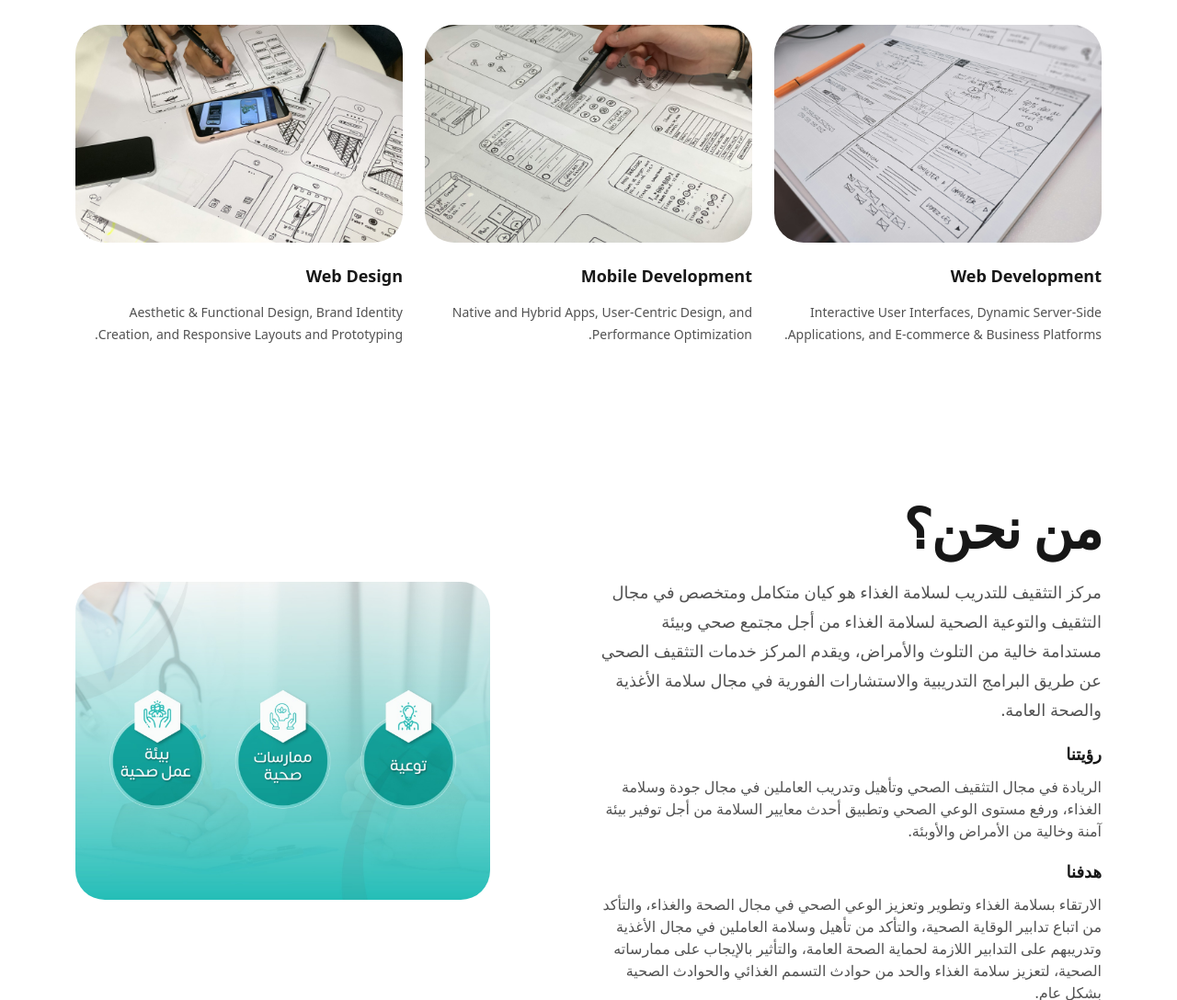
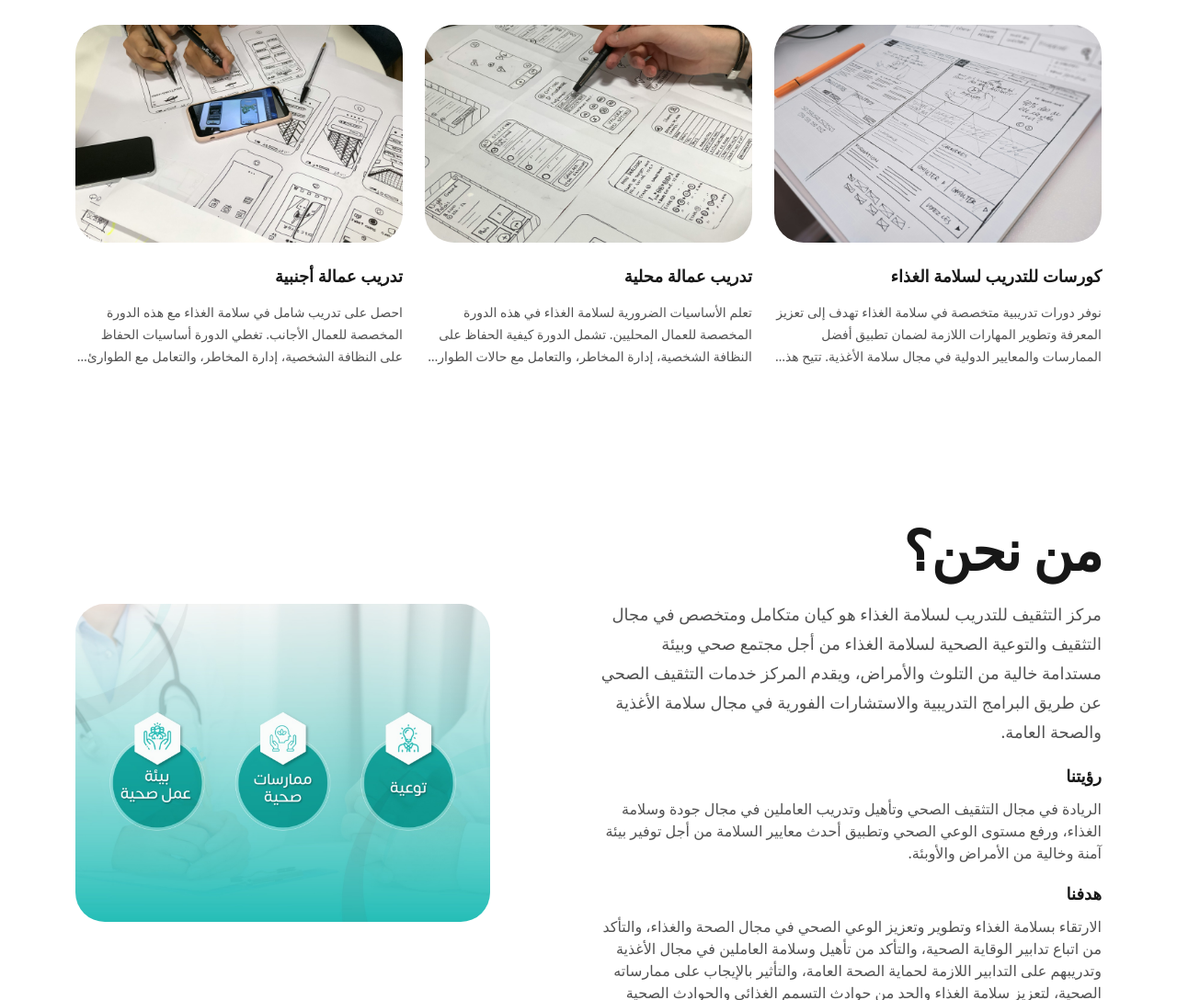
Before and after one commit to tantawy97/Center-for-Education-and-Training-in-Food-Safety, a plain HTML site: page index.html in a window 1280 px wide. Shown: the part 1095-2183 px from the top of the page at 92% size. Drawn offline with Linux system fonts and the light colour scheme.

Commit message:
add services

```diff
--- a/index.html
+++ b/index.html
@@ -37,10 +37,10 @@
 
     <!-- Open Graph Meta Tags for Social Sharing -->
     <!-- Update the 'title' and 'description' content below to enhance social sharing -->
-    <meta property="og:title" content="Center-for-Education-and-Training-in-Food-Safety">
-    <meta property="og:description" content="Center-for-Education-and-Training-in-Food-Safety">
+    <meta property="og:title" content="مركز التثقيف للتدريب لسلامه الغذاء">
+    <meta property="og:description" content="مركز التثقيف للتدريب لسلامه الغذاء">
     <!-- Update with actual absolute image URL like: https://example.com/main.jpg -->
-    <meta property="og:image" content="">
+    <meta property="og:image" content="https://center-for-education-and-training-in-food-safety.vercel.app/assets/logo/logo-04.png">
     <!-- Update with the absolute URL of the content like: https://example.com/index.html -->
     <meta property="og:url" content="https://tantawy97.github.io/Center-for-Education-and-Training-in-Food-Safety">
     <!-- Update with the type of object you’re sharing. (e.g., article, website, etc.) -->
@@ -50,14 +50,14 @@
 
 
     <!-- X/Twitter Card Meta Tags for Social Sharing -->
-    <meta name="twitter:card" content="summary_large_image">
+    <meta name="twitter:card" content="مركز التثقيف للتدريب لسلامه الغذاء">
     <!-- Update with your X/Twitter handle -->
-    <meta name="twitter:site" content="@Center-for-Education-and-Training-in-Food-Safety">
+    <meta name="twitter:site" content="مركز التثقيف للتدريب لسلامه الغذاء">
     <!-- Update the 'title' and 'description' content below to enhance social sharing -->
-    <meta name="twitter:title" content="Center-for-Education-and-Training-in-Food-Safety">
-    <meta name="twitter:description" content="Center-for-Education-and-Training-in-Food-Safety  ">
+    <meta name="twitter:title" content="مركز التثقيف للتدريب لسلامه الغذاء">
+    <meta name="twitter:description" content="مركز التثقيف للتدريب لسلامه الغذاء  ">
     <!-- Update with actual absolute image URL like: https://example.com/main.jpg -->
-    <meta name="twitter:image" content="">
+    <meta name="twitter:image" content="https://center-for-education-and-training-in-food-safety.vercel.app/assets/logo/logo-04.png">
 </head>
 
 <body>
@@ -215,13 +215,12 @@
                             </div>
 
                             <h3 class="m-0 mt-4 text-body-emphasis text-lg leading-6 fw-semibold">
-                                Web Development
-                            </h3>
+                                كورسات للتدريب لسلامة الغذاء
+                                                      </h3>
 
                             <!-- Remove line-clamp-2 if you need more lines or add line-clamp-3 -->
-                            <p class="m-0 mt-3 text-body-secondary line-clamp-2 text-sm leading-6">
-                                Interactive User Interfaces, Dynamic Server-Side Applications, and E-commerce & Business
-                                Platforms.
+                            <p class="m-0 mt-3 text-body-secondary line-clamp-3 text-sm leading-6">
+                                نوفر دورات تدريبية متخصصة في سلامة الغذاء تهدف إلى تعزيز المعرفة وتطوير المهارات اللازمة لضمان تطبيق أفضل الممارسات والمعايير الدولية في مجال سلامة الأغذية. تتيح هذه الدورات للمشاركين فهم الأنظمة الحديثة لإدارة السلامة الغذائية وتحقيق الامتثال الكامل للقوانين واللوائح الصحية.
                             </p>
                         </div>
                     </div>
@@ -236,13 +235,11 @@
                             </div>
 
                             <h3 class="m-0 mt-4 text-body-emphasis text-lg leading-6 fw-semibold">
-                                Mobile Development
-                            </h3>
+                                تدريب عمالة محلية                             </h3>
 
                             <!-- Remove line-clamp-2 if you need more lines or add line-clamp-3 -->
-                            <p class="m-0 mt-3 text-body-secondary line-clamp-2 text-sm leading-6">
-                                Native and Hybrid Apps, User-Centric Design, and Performance Optimization.
-                            </p>
+                            <p class="m-0 mt-3 text-body-secondary line-clamp-3 text-sm leading-6">
+                                تعلم الأساسيات الضرورية لسلامة الغذاء في هذه الدورة المخصصة للعمال المحليين. تشمل الدورة كيفية الحفاظ على النظافة الشخصية، إدارة المخاطر، والتعامل مع حالات الطوارئ لضمان بيئة غذائية آمنة وصحية.                            </p>
                         </div>
                     </div>
 
@@ -256,13 +253,11 @@
                             </div>
 
                             <h3 class="m-0 mt-4 text-body-emphasis text-lg leading-6 fw-semibold">
-                                Web Design
-                            </h3>
+                                تدريب عمالة أجنبية                           </h3>
 
                             <!-- Remove line-clamp-2 if you need more lines or add line-clamp-3 -->
-                            <p class="m-0 mt-3 text-body-secondary line-clamp-2 text-sm leading-6">
-                                Aesthetic & Functional Design, Brand Identity Creation, and Responsive Layouts and
-                                Prototyping.
+                            <p class="m-0 mt-3 text-body-secondary line-clamp-3 text-sm leading-6">
+                                احصل على تدريب شامل في سلامة الغذاء مع هذه الدورة المخصصة للعمال الأجانب. تغطي الدورة أساسيات الحفاظ على النظافة الشخصية، إدارة المخاطر، والتعامل مع الطوارئ لضمان بيئة غذائية آمنة وصحية.
                             </p>
                         </div>
                     </div>
```
